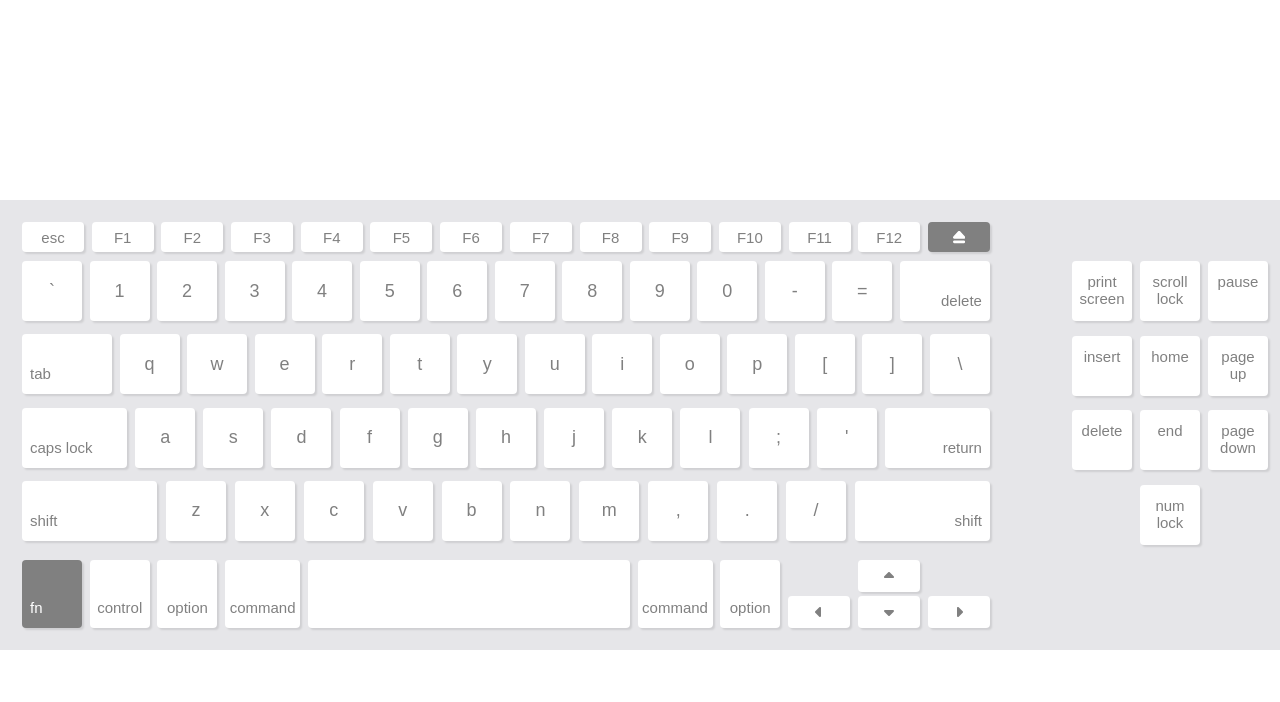
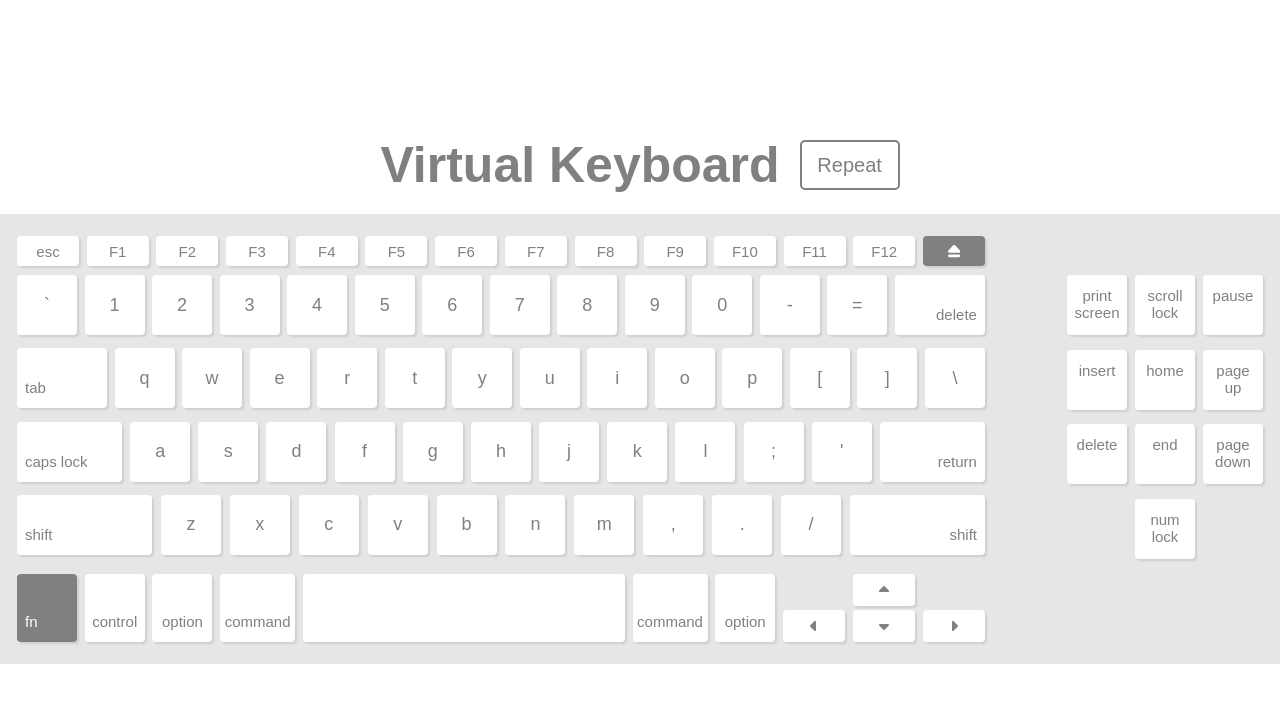
Before and after one commit to CezarDrumea/virtual-keyboard, a React (Vite) app: page / in a window 1280 px wide. Shown: the top 702 px of the page. Built offline with nearby package versions, Linux system fonts and the light colour scheme.

Commit message:
feat(repeat): add repeat btn ui

```diff
--- a/src/components/Keyboard/index.tsx
+++ b/src/components/Keyboard/index.tsx
@@ -3,7 +3,7 @@ import KeyboardLeftSideCenter from '../KeyboardLeftSideCenter';
 import KeyboardLowerRow from '../KeyboardLowerRow';
 import KeyboardRightSideCenter from '../KeyboardRightSideCenter';
 import KeyboardUpperRow from '../KeyboardUpperRow';
-import { CenterContainer, KeyboardContainer } from './styled';
+import { CenterContainer, KeyboardContainer, RepeatBtn, Title, TitleContainer } from './styled';
 import useShiftAndCapsLock from '../../hooks/useShiftAndCapsLock';
 import useDefaultKeyState from '../../hooks/useDefaultKeyState';
 
@@ -12,6 +12,11 @@ const Keyboard = (): JSX.Element => {
   useDefaultKeyState();
 
   return (
+    <>
+      <TitleContainer>
+        <Title>Virtual Keyboard</Title>
+        <RepeatBtn type="button">Repeat</RepeatBtn>
+      </TitleContainer>
       <KeyboardContainer>
         <KeyboardUpperRow upperRow={keyboardLayout[0]} />
         <CenterContainer>
@@ -20,6 +25,7 @@ const Keyboard = (): JSX.Element => {
         </CenterContainer>
         <KeyboardLowerRow />
       </KeyboardContainer>
+    </>
   );
 };
 export default Keyboard;
--- a/src/components/Keyboard/styled.ts
+++ b/src/components/Keyboard/styled.ts
@@ -7,7 +7,6 @@ export const KeyboardContainer = styled.div`
   width: 1290px;
   height: 450px;
   background-color: #e6e6e9;
-  margin: 200px auto;
   padding: 22px;
 `;
 
@@ -15,3 +14,46 @@ export const CenterContainer = styled.div`
   display: flex;
   justify-content: space-between;
 `;
+
+export const Title = styled.h1`
+  font-size: 50px;
+  color: gray;
+`;
+
+export const TitleContainer = styled.div`
+  width: 1290px;
+  display: flex;
+  justify-content: center;
+  align-items: center;
+  gap: 20px;
+  margin-bottom: 20px;
+`;
+
+export const RepeatBtn = styled.button<{ $disabled?: boolean }>`
+  width: 100px;
+  height: 50px;
+  border-radius: 5px;
+  font-size: 20px;
+  color: gray;
+  border: 2px solid gray;
+  background-color: white;
+
+  &:hover {
+    color: white;
+    background-color: gray;
+  }
+
+  ${({ $disabled }): string | undefined => {
+    if ($disabled)
+      return `
+    color: lightgray;
+    border-color: lightgray;
+
+    &:hover {
+      color: lightgray;
+      border-color: lightgray;
+      background-color: white;
+    }
+    `;
+  }}
+`;
--- a/src/hooks/useKeyClickTimeout.ts
+++ b/src/hooks/useKeyClickTimeout.ts
@@ -1,13 +1,15 @@
 import { useRef } from 'react';
 import { useDispatch } from 'react-redux';
-import { setPressedKeys, setReleasedKeys } from '../store/keyboardSlice';
+import { setKeysToRepeat, setTrigeredKeys } from '../store/keyboardSlice';
 
 const useKeyClickTimeout = (keyComputedName: string): VoidFunction => {
   const dispatch = useDispatch();
   const timeoutClickRef = useRef<number | null>(null);
   const handleKeyClicked = (): void => {
+    dispatch(setKeysToRepeat(keyComputedName));
     dispatch(
-      setPressedKeys({
+      setTrigeredKeys({
+        stateProp: 'pressedKeys',
         keyName: keyComputedName,
         keyEventName: keyComputedName,
       })
@@ -19,7 +21,8 @@ const useKeyClickTimeout = (keyComputedName: string): VoidFunction => {
 
     const setReleasedKeysDelayed = (): void => {
       dispatch(
-        setReleasedKeys({
+        setTrigeredKeys({
+          stateProp: 'releasedKeys',
           keyName: keyComputedName,
           keyEventName: keyComputedName,
         })
--- a/src/hooks/useKeyPressTimeout.ts
+++ b/src/hooks/useKeyPressTimeout.ts
@@ -1,6 +1,6 @@
 import { useEffect, useRef } from 'react';
 import { useDispatch } from 'react-redux';
-import { setPressedKeys, setReleasedKeys } from '../store/keyboardSlice';
+import { setKeysToRepeat, setTrigeredKeys } from '../store/keyboardSlice';
 import { useTypedSelector } from '../store';
 
 const useKeyPressTimeout = (keyComputedName: string, otherKeyName = keyComputedName): boolean[] => {
@@ -16,12 +16,21 @@ const useKeyPressTimeout = (keyComputedName: string, otherKeyName = keyComputedN
       if (e.key !== keyComputedName) return;
       clearTimeout(timeoutPressRef.current as number);
       if (pressedKeys[keyComputedName] === keyComputedName) return;
-      dispatch(setPressedKeys({ keyName: keyComputedName, keyEventName: e.key }));
+      dispatch(setKeysToRepeat(e.key));
+      dispatch(
+        setTrigeredKeys({ stateProp: 'pressedKeys', keyName: keyComputedName, keyEventName: e.key })
+      );
     };
     const handleKeyReleased = (e: KeyboardEvent): void => {
       if (e.key !== keyComputedName) return;
       const setReleasedKeysDelayed = (): void => {
-        dispatch(setReleasedKeys({ keyName: keyComputedName, keyEventName: e.key }));
+        dispatch(
+          setTrigeredKeys({
+            stateProp: 'releasedKeys',
+            keyName: keyComputedName,
+            keyEventName: e.key,
+          })
+        );
       };
       timeoutPressRef.current = setTimeout(setReleasedKeysDelayed, 3000);
     };
--- a/src/hooks/useShiftAndCapsLock.ts
+++ b/src/hooks/useShiftAndCapsLock.ts
@@ -1,7 +1,7 @@
 import { useDispatch } from 'react-redux';
 import { useEffect } from 'react';
 import { useTypedSelector } from '../store';
-import { setCapsLockClicked, setShiftPressed } from '../store/keyboardSlice';
+import { setKeyModifier } from '../store/keyboardSlice';
 
 const useShiftAndCapsLock = (): void => {
   const dispatch = useDispatch();
@@ -10,7 +10,7 @@ const useShiftAndCapsLock = (): void => {
   useEffect(() => {
     const handleShiftPress = (e: KeyboardEvent): void => {
       if (shiftStatus === e.getModifierState('Shift')) return;
-      dispatch(setShiftPressed(e.getModifierState('Shift')));
+      dispatch(setKeyModifier({ stateProp: 'shiftPressed', type: e.getModifierState('Shift') }));
     };
     window.addEventListener('keydown', handleShiftPress);
     window.addEventListener('keyup', handleShiftPress);
@@ -21,12 +21,14 @@ const useShiftAndCapsLock = (): void => {
   }, [dispatch, shiftStatus]);
 
   useEffect(() => {
-    const handleCapsLockClick = (e: KeyboardEvent): void => {
+    const handleCapsLockPress = (e: KeyboardEvent): void => {
       if (capsLockStatus === e.getModifierState('CapsLock')) return;
-      dispatch(setCapsLockClicked(e.getModifierState('CapsLock')));
+      dispatch(
+        setKeyModifier({ stateProp: 'capsLockEnabled', type: e.getModifierState('CapsLock') })
+      );
     };
-    window.addEventListener('keydown', handleCapsLockClick);
-    return (): void => window.removeEventListener('keydown', handleCapsLockClick);
+    window.addEventListener('keydown', handleCapsLockPress);
+    return (): void => window.removeEventListener('keydown', handleCapsLockPress);
   }, [dispatch, capsLockStatus]);
 };
 
--- a/src/index.css
+++ b/src/index.css
@@ -4,3 +4,14 @@
   padding: 0;
   font-family: Arial, Helvetica, sans-serif;
 }
+
+html {
+  height: 100vh;
+}
+
+body {
+  height: inherit;
+  display: flex;
+  justify-content: center;
+  align-items: center;
+}
--- a/src/store/keyboardSlice.ts
+++ b/src/store/keyboardSlice.ts
@@ -1,6 +1,7 @@
 import { createSlice } from '@reduxjs/toolkit';
 
-export interface KeyboardState {
+export interface KeyboardStateInterface {
+  keysToRepeat: string[];
   pressedKeys: {
     [key: string]: string;
   };
@@ -11,7 +12,8 @@ export interface KeyboardState {
   capsLockEnabled: boolean;
 }
 
-const initialState: KeyboardState = {
+const initialState: KeyboardStateInterface = {
+  keysToRepeat: [],
   pressedKeys: {},
   releasedKeys: {},
   shiftPressed: false,
@@ -22,39 +24,40 @@ export const keyboardSlice = createSlice({
   name: 'keyboard',
   initialState,
   reducers: {
-    setShiftPressed: (state, { payload }: { payload: boolean }) => {
-      state.shiftPressed = payload;
+    setKeyModifier: (
+      state,
+      {
+        payload: { type, stateProp },
+      }: { payload: { type: boolean; stateProp: 'shiftPressed' | 'capsLockEnabled' } }
+    ) => {
+      state[stateProp] = type;
     },
-    setCapsLockClicked: (state, { payload }: { payload: boolean }) => {
-      state.capsLockEnabled = payload;
-    },
-    setPressedKeys: (
+    setTrigeredKeys: (
       state,
-      { payload: { keyName, keyEventName } }: { payload: { keyName: string; keyEventName: string } }
+      {
+        payload: { keyName, keyEventName, stateProp },
+      }: {
+        payload: {
+          keyName: string;
+          keyEventName: string;
+          stateProp: 'pressedKeys' | 'releasedKeys';
+        };
+      }
     ) => {
-      delete state.releasedKeys[keyName];
-      state.pressedKeys[keyName] = keyEventName;
-    },
-    setReleasedKeys: (
-      state,
-      { payload: { keyName, keyEventName } }: { payload: { keyName: string; keyEventName: string } }
-    ) => {
-      delete state.pressedKeys[keyName];
-      state.releasedKeys[keyName] = keyEventName;
+      delete state[stateProp === 'pressedKeys' ? 'releasedKeys' : 'pressedKeys'][keyName];
+      state[stateProp][keyName] = keyEventName;
     },
     emptyReleasedKeys: (state) => {
       const releasedKeysArray = Object.keys(state.releasedKeys);
       releasedKeysArray.forEach((releasedKey) => delete state.releasedKeys[releasedKey]);
     },
+    setKeysToRepeat: (state, { payload }: { payload: string }) => {
+      state.keysToRepeat.push(payload);
+    },
   },
 });
 
-export const {
-  setShiftPressed,
-  setCapsLockClicked,
-  setReleasedKeys,
-  setPressedKeys,
-  emptyReleasedKeys,
-} = keyboardSlice.actions;
+export const { setKeyModifier, setTrigeredKeys, emptyReleasedKeys, setKeysToRepeat } =
+  keyboardSlice.actions;
 
 export default keyboardSlice.reducer;
--- a/tsconfig.json
+++ b/tsconfig.json
@@ -20,6 +20,6 @@
     "noUnusedParameters": true,
     "noFallthroughCasesInSwitch": true
   },
-  "include": ["src"],
+  "include": ["src", "vite.config.ts"],
   "references": [{ "path": "./tsconfig.node.json" }]
 }
--- a/vite.config.ts
+++ b/vite.config.ts
@@ -1,7 +1,7 @@
-import { defineConfig } from 'vite'
-import react from '@vitejs/plugin-react-swc'
+import { defineConfig } from 'vite';
+import react from '@vitejs/plugin-react-swc';
 
 // https://vitejs.dev/config/
 export default defineConfig({
   plugins: [react()],
-})
+});
```
Also changed, not shown: .eslintrc.cjs. Lines whose indentation alone changed are shown as unchanged.
